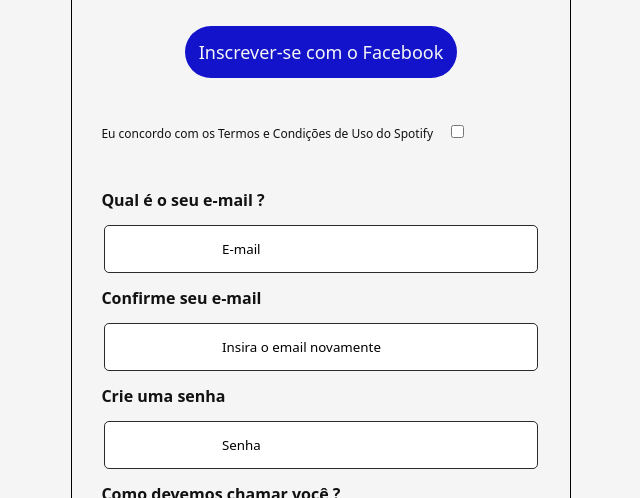
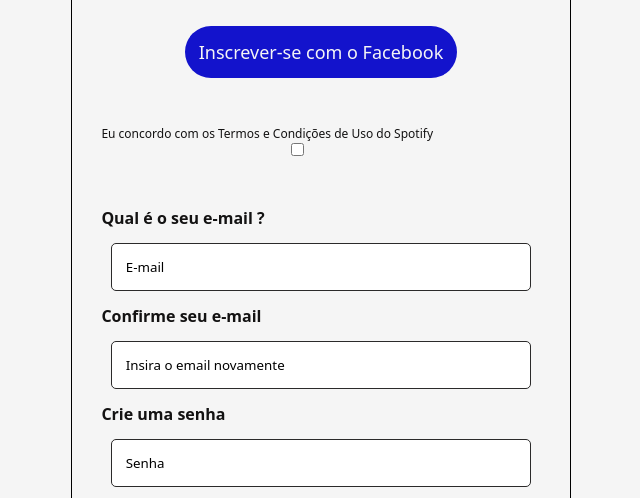
Before and after one commit to ramondfalcao/projeto-02-FrontEnd, a plain HTML site: page index.html in a window 1280 px wide. Shown: the part 283-781 px from the top of the page, without its empty margins (319-959 px from the left). Drawn offline with Linux system fonts and the light colour scheme.

Commit message:
Corrigindo Placeholders

```diff
--- a/css/style.css
+++ b/css/style.css
@@ -51,8 +51,10 @@ body{
     border: 1px solid rgb(43, 42, 42);
     text-align: left;
     font-family: system-ui;
-    padding: 3% 25%;
     border-radius: 5px;
+    text-align: left;
+    padding: 3% 3%;
+    width: 90%;
     font-weight: 500;
 }
 .campos {
```
